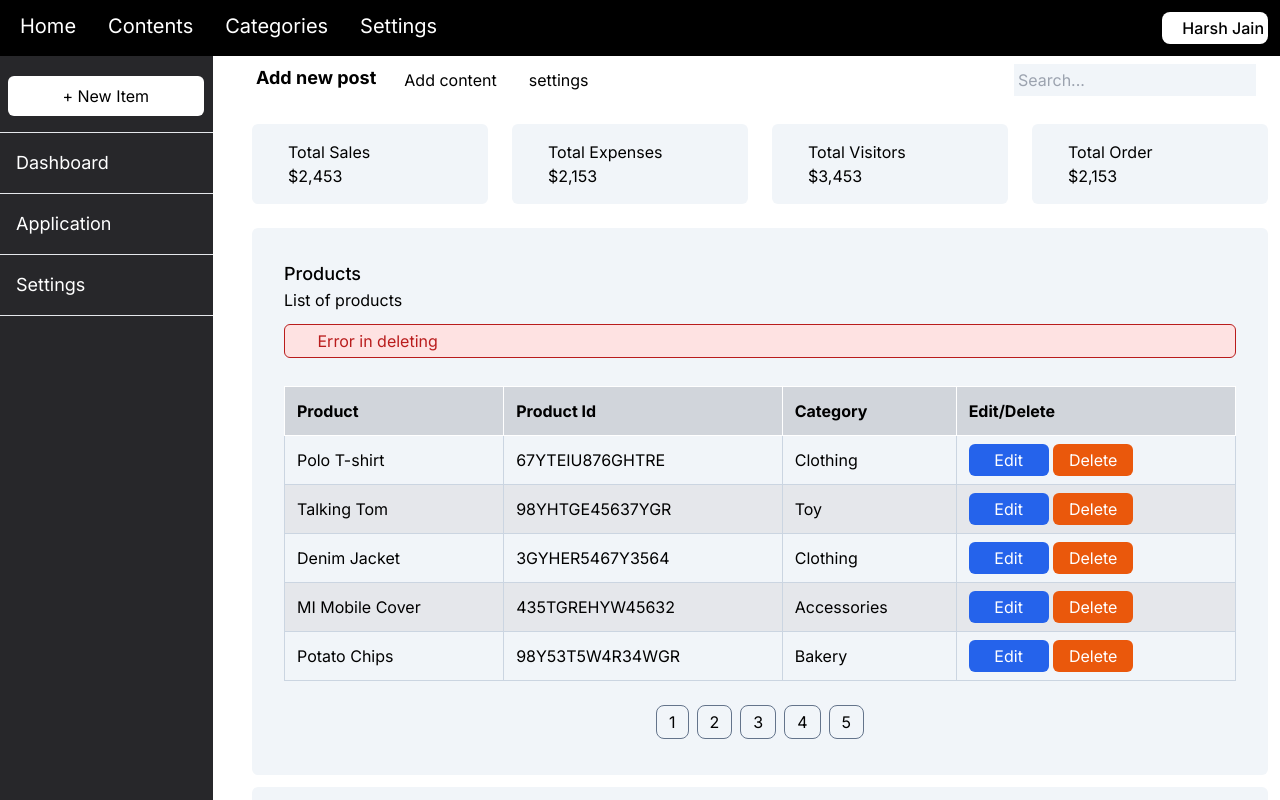
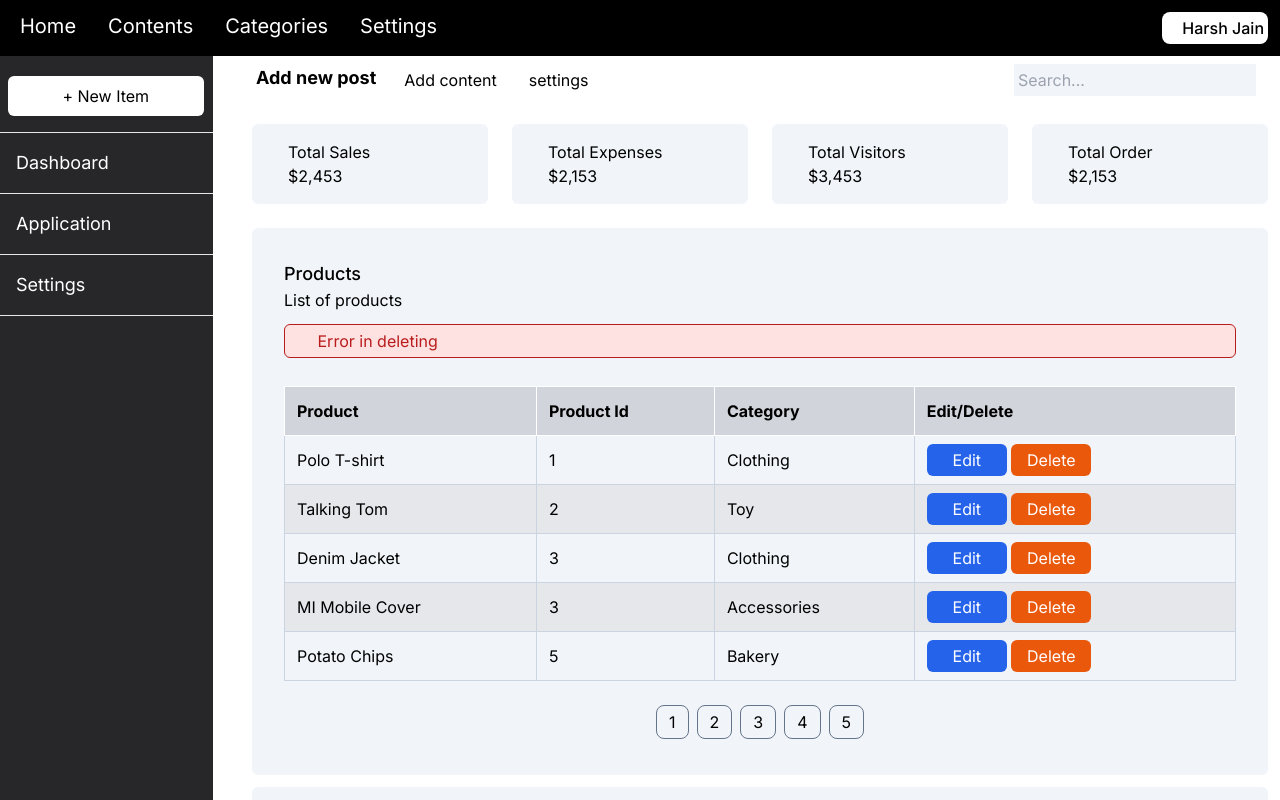
Before and after one commit to HarshJ0110/Assignment, a Next.js app: page /posts in a window 1280 px wide. Shown: the top 800 px of the page. Built offline with nearby package versions, Linux system fonts and the light colour scheme.

Commit message:
Update Table.js

```diff
--- a/components/Table.js
+++ b/components/Table.js
@@ -18,32 +18,32 @@ const Table = () => {
 
                         <tr >
                             <td className="p-2 px-3 border border-slate-300">Polo T-shirt</td>
-                            <td className="p-2 px-3 border border-slate-300">67YTEIU876GHTRE</td>
+                            <td className="p-2 px-3 border border-slate-300">1</td>
                             <td className="p-2 px-3 border border-slate-300">Clothing</td>
                             <td className="p-2 px-3 border border-slate-300"><button className="bg-blue-600 text-white p-1 w-20 rounded-md"><i className="fa-solid fa-pen-to-square"></i> Edit</button> <button className="bg-orange-600 text-white p-1 w-20 rounded-md"><i className="fa-sharp fa-solid fa-trash"></i> Delete</button></td>
                         </tr>
                         <tr className="bg-gray-200">
                             <td className="p-2 px-3 border border-slate-300">Talking Tom</td>
-                            <td className="p-2 px-3 border border-slate-300">98YHTGE45637YGR</td>
+                            <td className="p-2 px-3 border border-slate-300">2</td>
                             <td className="p-2 px-3 border border-slate-300">Toy</td>
                             <td className="p-2 px-3 border border-slate-300"><button className="bg-blue-600 text-white p-1 w-20 rounded-md"><i className="fa-solid fa-pen-to-square"></i> Edit</button> <button className="bg-orange-600 text-white p-1 w-20 rounded-md"><i className="fa-sharp fa-solid fa-trash"></i> Delete</button></td>
                         </tr>
                         <tr>
                             <td className="p-2 px-3 border border-slate-300">Denim Jacket</td>
-                            <td className="p-2 px-3 border border-slate-300">3GYHER5467Y3564</td>
+                            <td className="p-2 px-3 border border-slate-300">3</td>
                             <td className="p-2 px-3 border border-slate-300">Clothing</td>
                             <td className="p-2 px-3 border border-slate-300"><button className="bg-blue-600 text-white p-1 w-20 rounded-md"><i className="fa-solid fa-pen-to-square"></i> Edit</button> <button className="bg-orange-600 text-white p-1 w-20 rounded-md"><i className="fa-sharp fa-solid fa-trash"></i> Delete</button></td>
 
                         </tr>
                         <tr className="bg-gray-200">
                             <td className="p-2 px-3 border border-slate-300">MI Mobile Cover</td>
-                            <td className="p-2 px-3 border border-slate-300">435TGREHYW45632</td>
+                            <td className="p-2 px-3 border border-slate-300">3</td>
                             <td className="p-2 px-3 border border-slate-300">Accessories</td>
                             <td className="p-2 px-3 border border-slate-300"><button className="bg-blue-600 text-white p-1 w-20 rounded-md"><i className="fa-solid fa-pen-to-square"></i> Edit</button> <button className="bg-orange-600 text-white p-1 w-20 rounded-md"><i className="fa-sharp fa-solid fa-trash"></i> Delete</button></td>
                         </tr>
                         <tr>
                             <td className="p-2 px-3 border border-slate-300">Potato Chips</td>
-                            <td className="p-2 px-3 border border-slate-300">98Y53T5W4R34WGR</td>
+                            <td className="p-2 px-3 border border-slate-300">5</td>
                             <td className="p-2 px-3 border border-slate-300">Bakery</td>
                             <td className="p-2 px-3 border border-slate-300"><button className="bg-blue-600 text-white p-1 w-20 rounded-md"><i className="fa-solid fa-pen-to-square"></i> Edit</button> <button className="bg-orange-600 text-white p-1 w-20 rounded-md"><i className="fa-sharp fa-solid fa-trash"></i> Delete</button></td>
                         </tr>
```
